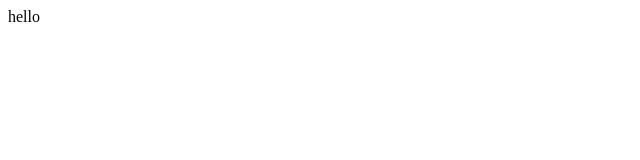
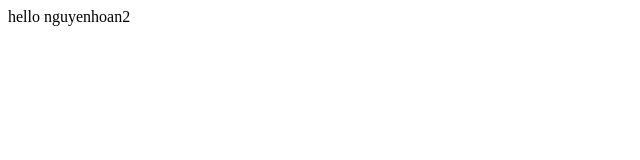
Before and after one commit to nguyenhoan2409/testReact, a plain HTML site: page back-end/index.html in a window 1280 px wide. Shown: the whole page, without its empty margins (0-640 px from the left). Drawn offline with Linux system fonts and the light colour scheme.

Commit message:
nguyenhoan1

```diff
--- a/back-end/index.html
+++ b/back-end/index.html
@@ -7,6 +7,6 @@
     <title>Document</title>
 </head>
 <body>
-    hello
+    hello nguyenhoan2
 </body>
 </html>
```
